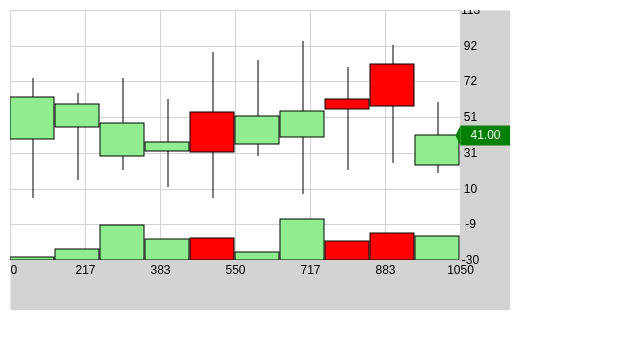
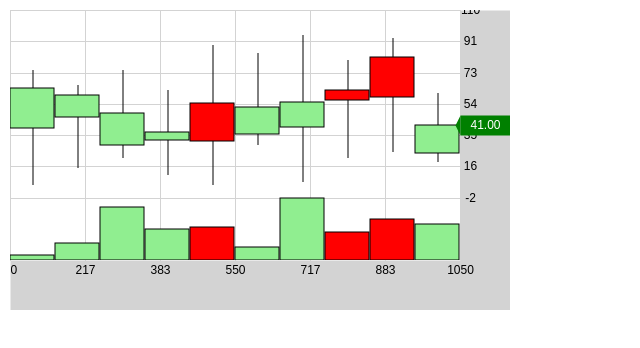
Before and after one commit to t4sk/react-canvas-time-series, a React (Create React App) app: page / in a window 1280 px wide. Shown: the top 348 px of the page, without its empty margins (0-640 px from the left). Built offline with nearby package versions, Linux system fonts and the light colour scheme.

Commit message:
space between volume bar chart and candlestick

```diff
--- a/src/candlestick/background.js
+++ b/src/candlestick/background.js
@@ -4,7 +4,7 @@ import {round, linearTransformer} from './util'
 export const SCALE_Y_WIDTH = 50
 export const SCALE_X_HEIGHT = 50
 
-export const NUM_HORIZONTAL_INTERVALS = 7
+export const NUM_HORIZONTAL_INTERVALS = 8
 export const NUM_VERTICAL_INTERVALS = 6
 
 type Canvas = any
@@ -29,7 +29,8 @@ function drawHorizontalLines(ctx: Canvas, props: Props, metric: YMetric) {
     y0: yMin,
   })
 
-  for (let i = 0; i <= NUM_HORIZONTAL_INTERVALS; i++) {
+  // skip last 2 lines where bar chart is rendered
+  for (let i = 0; i <= NUM_HORIZONTAL_INTERVALS - 2; i++) {
     const canvasY = round(i * interval)
 
     // draw line
--- a/src/candlestick/data.js
+++ b/src/candlestick/data.js
@@ -1,5 +1,6 @@
 //@flow
 import {round, floor, linear, linearTransformer} from './util'
+import {NUM_HORIZONTAL_INTERVALS} from './background'
 
 type Canvas = any
 
@@ -113,8 +114,9 @@ function drawVolumesBarChart(ctx: Canvas, props: Props, metric: GlobalMetric, da
     y0: -ctx.canvas.width * xMin / (xMax - xMin),
   })
 
-  const NUM_HORIZONTAL_INTERVALS = 6
-  const CANVAS_HORIZONTAL_INTERVAL_HEIGHT = floor(ctx.canvas.height / NUM_HORIZONTAL_INTERVALS)
+  const CANVAS_HORIZONTAL_INTERVAL_HEIGHT = floor(
+     2 * ctx.canvas.height / NUM_HORIZONTAL_INTERVALS
+  )
 
   const maxVolume = Math.max(...data.map(price => price.volume))
 
@@ -131,23 +133,20 @@ function drawVolumesBarChart(ctx: Canvas, props: Props, metric: GlobalMetric, da
   })
 
   const scaleX = ctx.canvas.width / (xMin - xMax)
-  const scaleY = yInterval
-  // width of each candle
+  // width of each bar
   const width = round(scaleX * xInterval)
+  const halfWidth = round(width / 2)
 
   for (let i = 0; i < data.length; i++) {
     const price = data[i]
-    const {high, low, open, close, timestamp, volume} = price
-
-    const x = round(toCanvasX(timestamp))
+    const {open, close, timestamp, volume} = price
 
     const height = round(toCanvasHeight(volume))
+    const x = round(toCanvasX(timestamp))
     const y = ctx.canvas.height - height
-    const halfWidth = round(width / 2)
 
     ctx.strokeStyle ="black"
     if (open <= close) {
-      //TODO google function to fill and stroke at once?
       ctx.fillStyle = props.candlestick.bull.color
       ctx.fillRect(x - halfWidth, y, width, height)
       ctx.strokeRect(x - halfWidth, y, width, height)
--- a/src/candlestick/index.js
+++ b/src/candlestick/index.js
@@ -44,7 +44,7 @@ class Candlestick extends Component {
     //     DATA.shift()
     //   }
     //   this.draw()
-    // }, 10)
+    // }, 100)
 
     // translate by half pixel to draw thin lines
     this.ctx.backgroundLayer.translate(0.5, 0.5)
@@ -77,7 +77,7 @@ class Candlestick extends Component {
     const maxHigh = Math.max(...DATA.map(d => d.high))
     // yInterval >= ceil((yMax - yMin) / (num intervals - 2))
     const yInterval = Math.ceil((maxHigh - minLow) / (NUM_HORIZONTAL_INTERVALS - 2))
-    const yMin = minLow - 2 * yInterval
+    const yMin = minLow - 3 * yInterval
     const yMax = maxHigh + yInterval
 
     this.ctx.dataLayer.clearRect(0, 0, this.ctx.backgroundLayer.canvas.width, this.ctx.backgroundLayer.canvas.height)
--- a/src/candlestick/ui.js
+++ b/src/candlestick/ui.js
@@ -73,7 +73,7 @@ export function drawUI(ctx: Canvas, props: Props, mouse: Mouse, data: Array<Pric
   const metric = {
     xMin: minTimestamp - round(xInterval / 2),
     xMax: maxTimestamp + round(xInterval / 2),
-    yMin: minLow - 2 * yInterval,
+    yMin: minLow - 3 * yInterval,
     yMax: maxHigh + yInterval,
     xInterval,
     yInterval,
```
